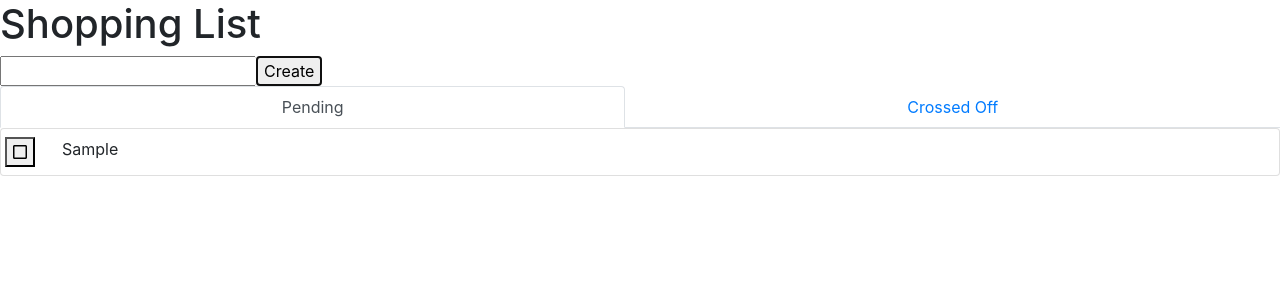
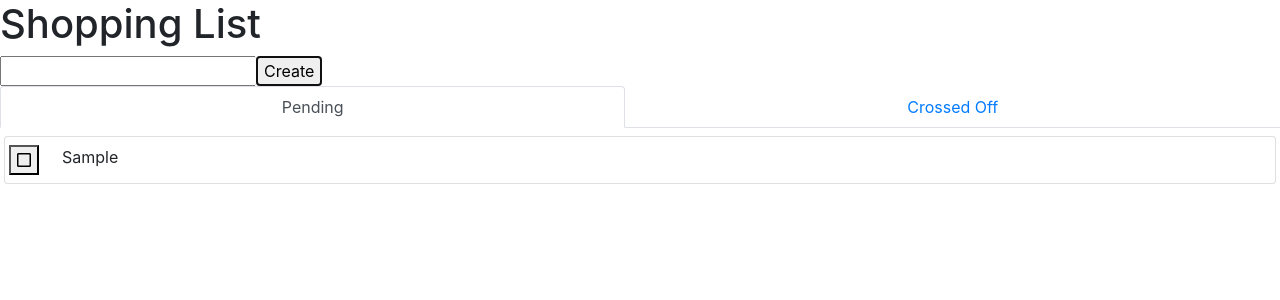
Before and after one commit to adrianherd/shopping_list, a React (Create React App) app: page / in a window 1280 px wide. Both pictures are taken after typing "Sample" into the empty fields and a click on the button "Create". Shown: the top 300 px of the page. Built offline with nearby package versions, Linux system fonts and the light colour scheme.

Commit message:
ListItem: margin padding handling for diff screen sizes

```diff
--- a/src/ListItem.tsx
+++ b/src/ListItem.tsx
@@ -73,9 +73,9 @@ export class ListItem extends Component<ItemProps, ItemState> {
 
     render() {
         return (
-            <Card>
-                <div className={"d-flex justify-content-start my-2"}>
-                    <div className={"d-flex align-self-start mx-1"}>
+            <Card className={"mx-1 my-2"}>
+                <div className={"d-flex justify-content-start my-2 mx-1"}>
+                    <div className={"d-flex align-self-start"}>
                         <button onClick={this.handleToggleCheck}>
                             {this.state.editable
                                 ? <FontAwesomeIcon icon={faCheckSquare}/>
@@ -100,21 +100,20 @@ export class ListItem extends Component<ItemProps, ItemState> {
                     </div>
                 </div>
                 {!this.state.editable ? null :
-                <div className={"row mx-3"}>
-                    <div className={"col-md-4 col-sm-12"}>
+                <div className={"row mx-1 mb-2 mt-1"}>
+                    <div className={"col-md-4 col-sm-12 pl-md-0 mb-sm-2"}>
                         <Price p={this.state.price}
                                onItemUpdate={this.handleItemUpdate}/>
                     </div>
-                    <div className={"col-md-4 col-sm-12"}>
+                    <div className={"col-md-4 col-sm-12 mb-sm-2 "}>
                         <Quantity q={this.state.quantity}
                                   onItemUpdate={this.handleItemUpdate} />
                     </div>
-                    <div className={"col-md-4 col-sm-12"}>
+                    <div className={"col-md-4 col-sm-12 pr-md-0 mb-sm-2"}>
                         <Category c={this.state.category}
                                   onItemUpdate={this.handleItemUpdate}/>
                     </div>
                 </div>}
-
             </Card>
         )
     }
@@ -130,7 +129,7 @@ const StyledPrepend = styled.div`
 
 function Quantity(props: {q?: number} & metadata) {
     return (
-        <div className="input-group mb-3">
+        <div className="input-group">
             <StyledPrepend className="input-group-prepend">
                 <span className="input-group-text w-100 justify-content-center"
                       id="quantity-addon">
@@ -152,7 +151,7 @@ function Quantity(props: {q?: number} & metadata) {
 
 function Price(props: {p?: number} & metadata) {
     return (
-        <div className="input-group mb-3">
+        <div className="input-group">
             <StyledPrepend className="input-group-prepend">
                 <span className="input-group-text w-100 justify-content-center" id="price-addon">
                     Price $
@@ -173,7 +172,7 @@ function Price(props: {p?: number} & metadata) {
 
 function Category(props: {c?: string} & metadata) {
     return (
-        <div className="input-group mb-3">
+        <div className="input-group">
             <StyledPrepend className="input-group-prepend">
                 <span className="input-group-text w-100 justify-content-center"
                       id="category-addon">
```
